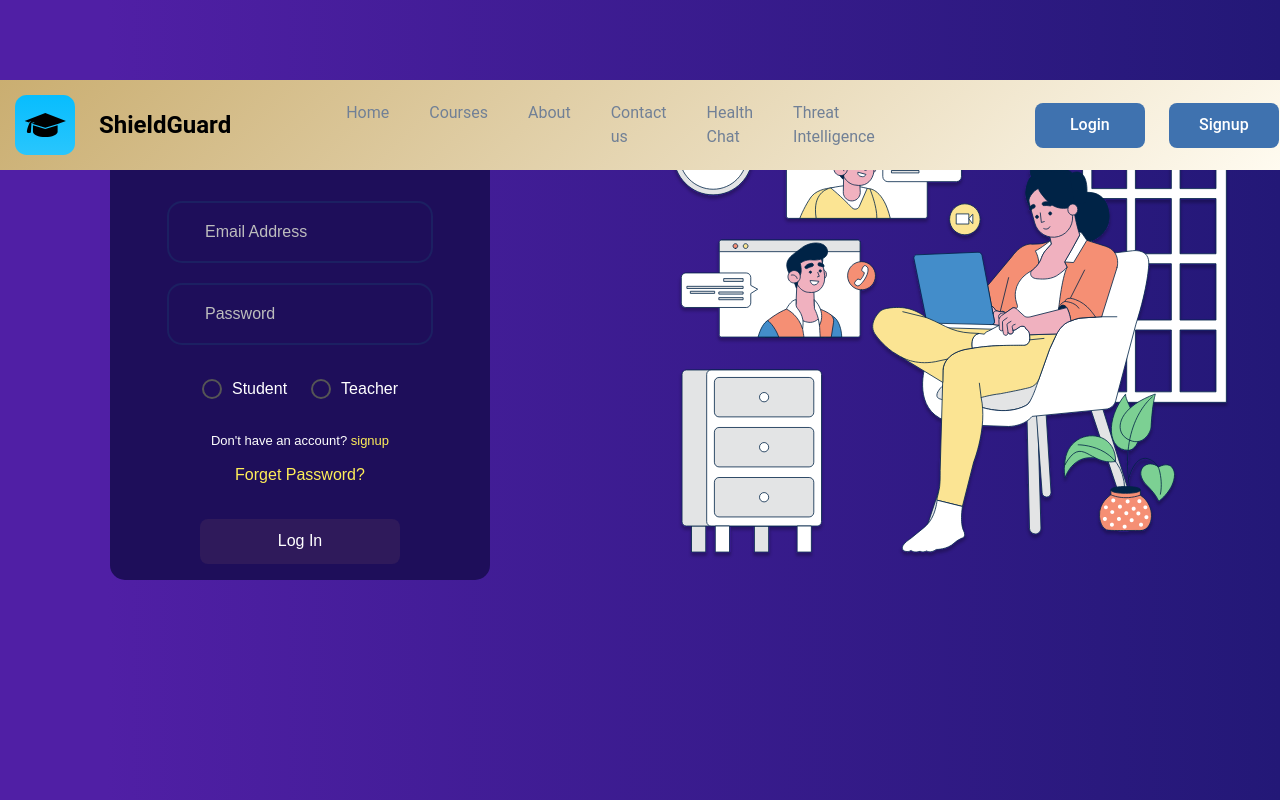
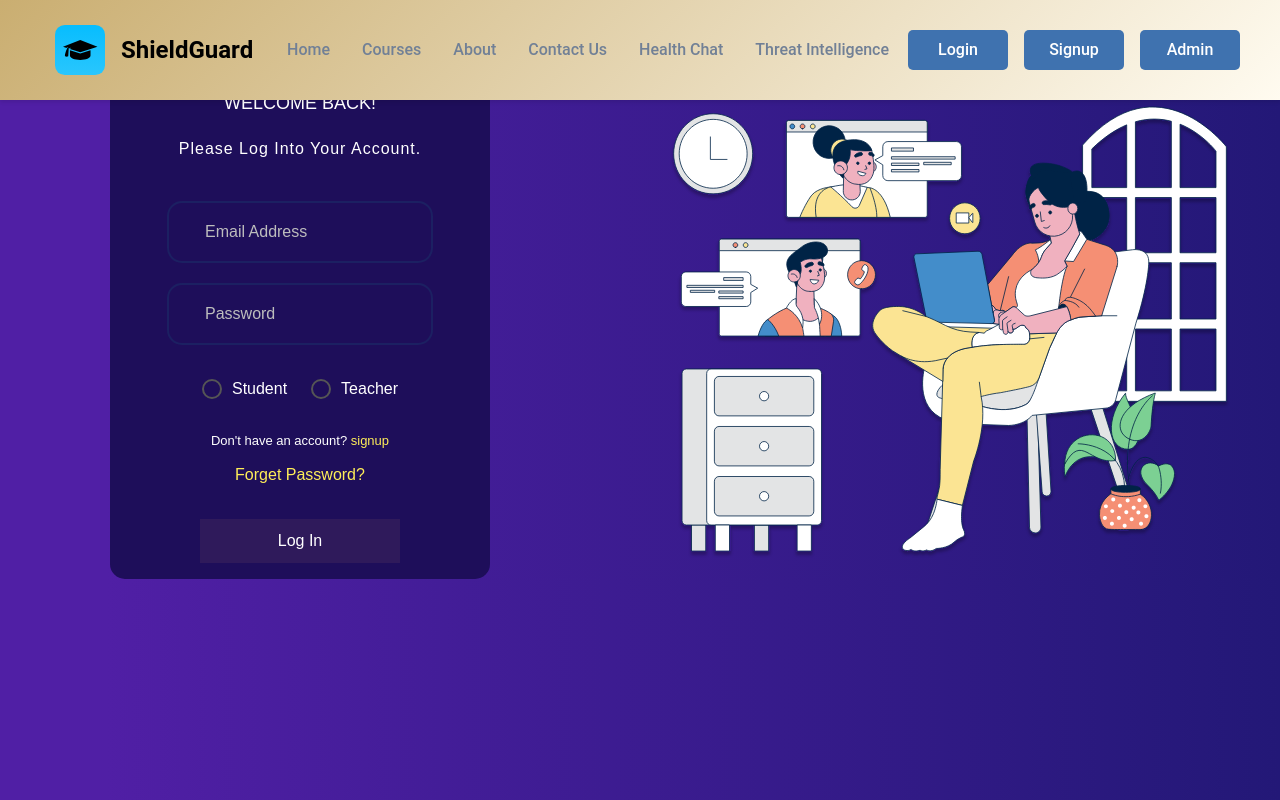
Before and after one commit to THE-DEEPDAS/ShieldGuard, a React (Vite) app in the folder frontend/: page /login in a window 1280 px wide. Built offline with nearby package versions, Linux system fonts and the light colour scheme; no server answers.

Commit message:
fixed navbar

```diff
--- a/frontend/src/Pages/Home/Header/Header.css
+++ b/frontend/src/Pages/Home/Header/Header.css
@@ -1,11 +1,37 @@
+body {
+  margin: 0;
+  padding: 0;
+}
+
+.navbar {
+  position: fixed;
+  top: 0;
+  left: 0;
+  width: 100%;
+  background: linear-gradient(135deg, #caae71, #fffbf0); /* Gradient background */
+  color: #000;
+  padding: 10px 20px; /* Compact padding */
+  box-shadow: 0 2px 4px rgba(0, 0, 0, 0.1); /* Subtle shadow */
+  z-index: 1000; /* Ensure navbar stays on top */
+}
+
+.navbar-container {
+  display: flex;
+  justify-content: space-between;
+  align-items: center;
+  max-width: 1200px;
+  margin: 0 auto;
+}
+
 .logo {
   display: flex;
   align-items: center;
-    gap: 1.5rem;
+  gap: 1rem;
+  text-decoration: none;
 }
 
 .logo img {
-    height: 60px;
+  height: 50px;
 }
 
 .logo h3 {
@@ -16,31 +42,20 @@
 
 .link-nav ul {
   list-style: none;
-    color: #718096; /* Updated to a medium gray */
   display: flex;
-    gap: 2.5rem;
+  gap: 2rem;
+  margin: 0;
+  padding: 0;
 }
 
-button {
-    background-color: #3f72af; /* Changed to a nice blue */
-    border: none;
-    height: 45px; /* Slightly taller */
-    width: 110px; /* Slightly wider */
-    border-radius: 8px; /* More rounded corners */
-    color: #fff;
+.link-nav a {
+  text-decoration: none;
   font-weight: 500;
-    transition: all 0.3s ease;
-}
-
-button:hover {
-    background-color: #2c5282; /* Darker blue on hover */
-    transform: translateY(-2px);
+  transition: color 0.3s ease;
 }
 
 .deactive {
   color: #718096; /* Medium gray for inactive links */
-    text-decoration: none;
-    transition: color 0.3s ease;
 }
 
 .deactive:hover {
@@ -49,11 +64,29 @@ button:hover {
 
 .active {
   color: #3f72af; /* Match button color */
-    text-decoration: none;
-    font-weight: 500;
 }
 
-header {
-    background: linear-gradient(135deg, #caae71, #fffbf0); /* Apply gradient */
-    color: #000; /* Ensure text is readable */
+.auth-buttons {
+  display: flex;
+  gap: 1rem;
 }
+
+.auth-buttons button {
+  background-color: #3f72af; /* Blue button */
+  border: none;
+  height: 40px;
+  width: 100px;
+  border-radius: 5px;
+  color: #fff;
+  font-weight: 500;
+  transition: all 0.3s ease;
+}
+
+.auth-buttons button:hover {
+  background-color: #2c5282; /* Darker blue on hover */
+  transform: translateY(-2px);
+}
+
+.content-spacing {
+  margin-top: 70px; /* Add spacing below the navbar to prevent overlap */
+}
--- a/frontend/src/Pages/Home/Header/Header.jsx
+++ b/frontend/src/Pages/Home/Header/Header.jsx
@@ -1,59 +1,56 @@
 import "./Header.css";
-import { NavLink, useLocation } from "react-router-dom";
+import { NavLink } from "react-router-dom";
 import Logo from "../../Images/logo.svg";
 
 function Header() {
-  const location = useLocation();
-
   return (
     <>
-      <header
-        className={`flex items-center justify-evenly bg-[###543c91] w-full fixed z-10 gap-[10rem] ${
-          location.pathname === "/healthchat" ? "relative" : ""
-        }`}
-      >
-        <NavLink to="/">
-          <div className="logo">
+      <header className="navbar">
+        <div className="navbar-container">
+          <NavLink to="/" className="logo">
             <img src={Logo} alt="logo" />
             <h1 className="text-2xl text-black font-bold">ShieldGuard</h1>
-          </div>
           </NavLink>
-        <div className="link-nav">
+          <nav className="link-nav">
             <ul>
               <li>
                 <NavLink
                   to="/"
-                className={({ isActive }) => (isActive ? "active" : "deactive")}
+                  className={({ isActive }) =>
+                    isActive ? "active" : "deactive"
+                  }
                 >
-                {" "}
-                Home{" "}
+                  Home
                 </NavLink>
               </li>
               <li>
                 <NavLink
                   to="/courses"
-                className={({ isActive }) => (isActive ? "active" : "deactive")}
+                  className={({ isActive }) =>
+                    isActive ? "active" : "deactive"
+                  }
                 >
-                {" "}
-                Courses{" "}
+                  Courses
                 </NavLink>
               </li>
               <li>
                 <NavLink
                   to="/about"
-                className={({ isActive }) => (isActive ? "active" : "deactive")}
+                  className={({ isActive }) =>
+                    isActive ? "active" : "deactive"
+                  }
                 >
-                {" "}
-                About{" "}
+                  About
                 </NavLink>
               </li>
               <li>
                 <NavLink
                   to="/contact"
-                className={({ isActive }) => (isActive ? "active" : "deactive")}
+                  className={({ isActive }) =>
+                    isActive ? "active" : "deactive"
+                  }
                 >
-                {" "}
-                Contact us{" "}
+                  Contact Us
                 </NavLink>
               </li>
               <li>
@@ -63,45 +60,36 @@ function Header() {
                     isActive ? "active font-bold text-yellow-400" : "deactive"
                   }
                 >
-                {" "}
-                Health Chat{" "}
+                  Health Chat
                 </NavLink>
               </li>
               <li>
                 <NavLink
                   to="/threat-intelligence"
-                className={({ isActive }) => (isActive ? "active" : "deactive")}
+                  className={({ isActive }) =>
+                    isActive ? "active" : "deactive"
+                  }
                 >
-                {" "}
-                Threat Intelligence{" "}
+                  Threat Intelligence
                 </NavLink>
               </li>
             </ul>
-        </div>
-        <div className="flex gap-6">
-          <NavLink
-            to="/login"
-            className={({ isActive }) => (isActive ? "deactive" : "deactive")}
-          >
+          </nav>
+          <div className="auth-buttons">
+            <NavLink to="/login">
               <button>Login</button>
             </NavLink>
-          <NavLink
-            to="/signup"
-            className={({ isActive }) => (isActive ? "deactive" : "deactive")}
-          >
+            <NavLink to="/signup">
               <button>Signup</button>
             </NavLink>
-          <NavLink
-            to="/admin/login"
-            className={({ isActive }) => (isActive ? "deactive" : "deactive")}
-          >
+            <NavLink to="/admin/login">
               <button>Admin</button>
             </NavLink>
           </div>
+        </div>
       </header>
-      <div
-        className={location.pathname === "/healthchat" ? "hidden" : ""}
-      ></div>
+      <div className="content-spacing"></div>{" "}
+      {/* Add spacing below the navbar */}
     </>
   );
 }
```
Lines whose indentation alone changed are shown as unchanged.
